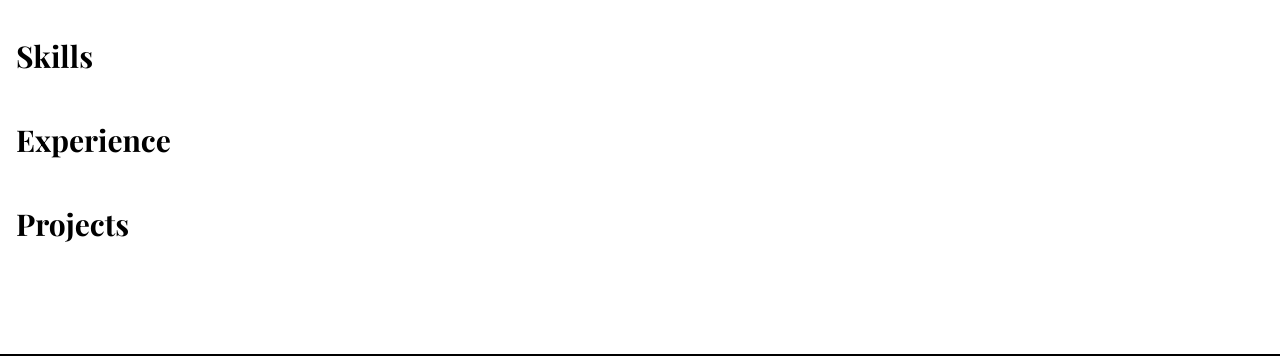
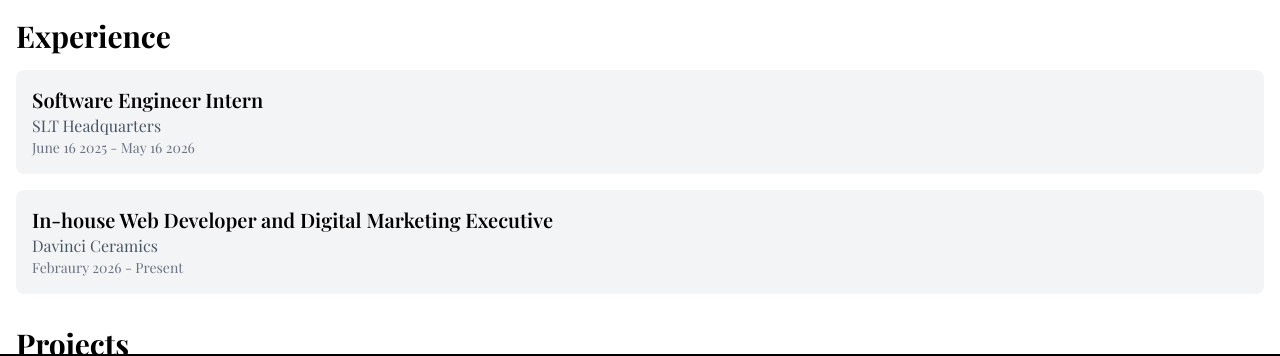
Before and after one commit to Ch4nnXDev/portfolio, a Next.js app in the folder my-portfolio/: page / in a window 1280 px wide. Shown: the part 506-862 px from the top of the page. Built offline with nearby package versions, Linux system fonts and the light colour scheme; a web font is replaced by a local one.

Commit message:
added expericne base code

```diff
--- a/my-portfolio/src/app/my-components/Experience.tsx
+++ b/my-portfolio/src/app/my-components/Experience.tsx
@@ -1,7 +1,30 @@
 export default function Experience() {
+    const expeiences = [
+        {
+            title: "Software Engineer Intern",
+            company: "SLT Headquarters",
+            duration: "June 16 2025 - May 16 2026",
+
+        },
+        {
+            title: "In-house Web Developer and Digital Marketing Executive",
+            company: "Davinci Ceramics",
+            duration: "Febraury 2026 - Present"
+        }
+
+    ]
     return (
         <section className="flex flex-col p-4 w-full">
             <h2 className="text-3xl font-bold mb-4">Experience</h2>
+            <div className="flex flex-col gap-4">
+                {expeiences.map((experience, index) => (
+                    <div key={index} className="flex flex-col p-4 bg-gray-100 rounded-lg">
+                        <h3 className="text-xl font-semibold">{experience.title}</h3>
+                        <p className="text-gray-600">{experience.company}</p>
+                        <p className="text-gray-500 text-sm">{experience.duration}</p>
+                    </div>
+                ))}
+            </div>
         </section>
     );
 }
```
